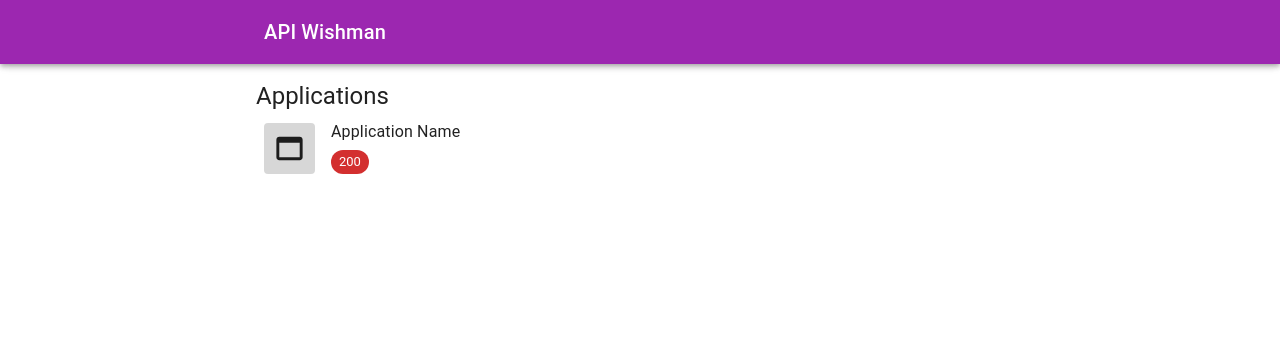
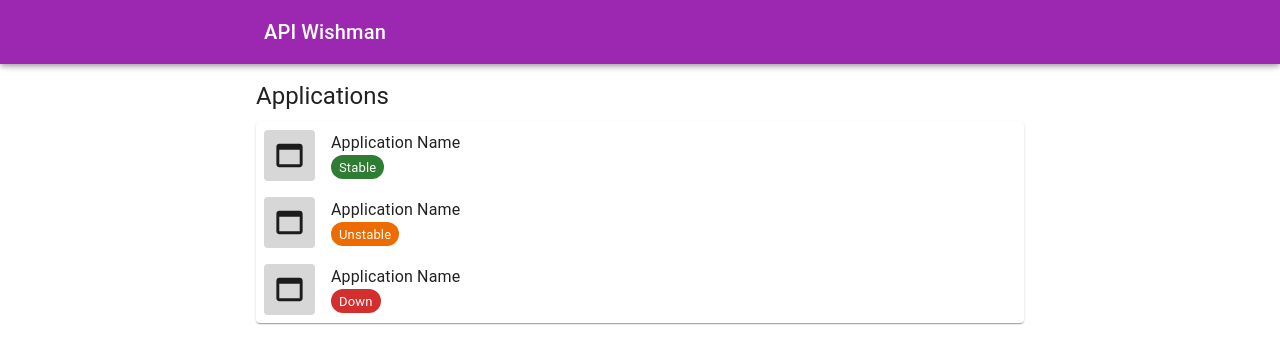
Before and after one commit to WinDogsXP/api-wishman-next, a Next.js app: page /apps in a window 1280 px wide. Shown: the top 364 px of the page. Built offline with nearby package versions, Linux system fonts and the light colour scheme.

Commit message:
Update application list

```diff
--- a/src/app/apps/page.tsx
+++ b/src/app/apps/page.tsx
@@ -1,14 +1,29 @@
 import AppListItem from "@/components/AppListItem";
-import { ArrowBack } from "@mui/icons-material";
-import { Box, IconButton, Paper, Typography } from "@mui/material";
+import { Box, List, Paper, Typography } from "@mui/material";
 
 export default function ApplicationsPage() {
   return (
     <Box>
-      <Typography variant="h5" sx={{ mb: 2 }}>
+      <Typography variant="h5" sx={{ mb: 1.2 }}>
         Applications
-        <AppListItem appInfo={{ name: "Application Name", status: 200 }} />
       </Typography>
+      <Paper>
+        <List sx={{ p: 0 }}>
+          <AppListItem
+            appInfo={{ id: "abc", name: "Application Name", status: "stable" }}
+          />
+          <AppListItem
+            appInfo={{
+              id: "def",
+              name: "Application Name",
+              status: "unstable",
+            }}
+          />
+          <AppListItem
+            appInfo={{ id: "ghi", name: "Application Name", status: "down" }}
+          />
+        </List>
+      </Paper>
     </Box>
   );
 }
```
